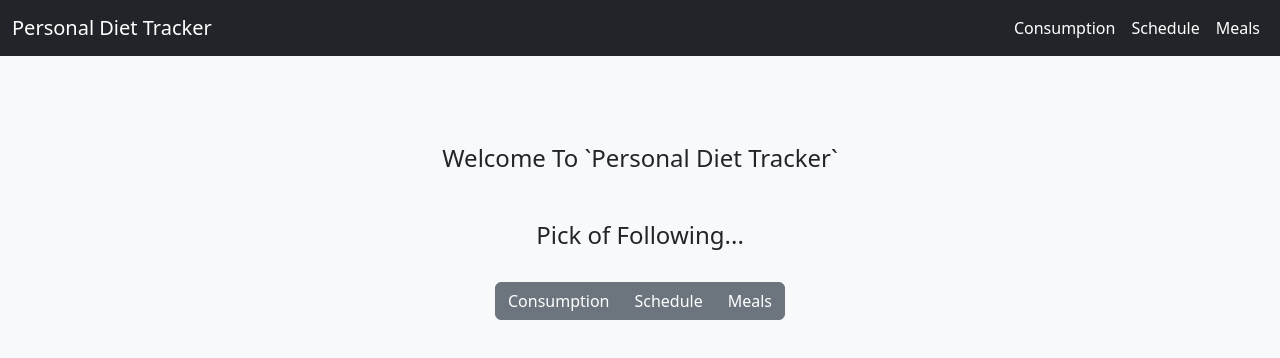
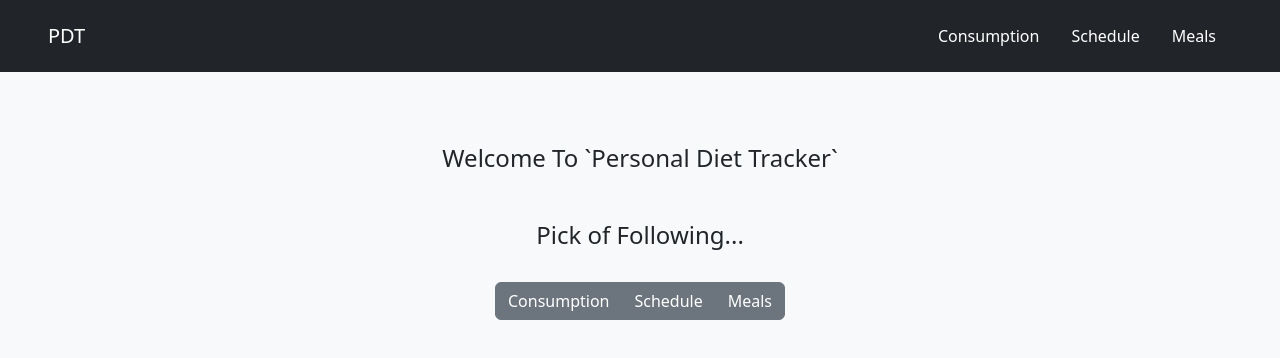
Before and after one commit to makkahwi/heal-tracker, a React (Create React App) app: page / in a window 1280 px wide. Shown: the top 358 px of the page. Built offline with nearby package versions, Linux system fonts and the light colour scheme.

Commit message:
Update File Name

```diff
--- a/src/App.tsx
+++ b/src/App.tsx
@@ -5,7 +5,7 @@ import Consumption from "./Views/Consumption";
 import Meals from "./Views/Meals";
 import Schedule from "./Views/Schedule";
 import Welcome from "./Views/Welcome";
-import Navbar from "./Components/Layout/App";
+import Navbar from "./Components/Layout/Navbar";
 
 export const routes = [
   {
--- a/src/Components/Layout/App.tsx
+++ b/src/Components/Layout/Navbar.tsx
@@ -1,22 +1,23 @@
-import { useNavigate } from "react-router-dom";
+import { useLocation, useNavigate } from "react-router-dom";
 import { routes } from "../../App";
 
 const Navbar = () => {
   const navigate = useNavigate();
+  const location = useLocation();
 
   return (
     <nav className="navbar navbar-expand-lg navbar-dark bg-dark position-fixed fixed-top w-100 m-0">
-      <div className="container-fluid">
+      <div className="container-fluid px-5 py-2">
         <span
           className="navbar-brand"
           role="button"
           onClick={() => navigate("/")}
         >
-          Personal Diet Tracker
+          PDT
         </span>
 
         <div>
-          <ul className="navbar-nav me-auto mb-2 mb-lg-0">
+          <ul className="nav me-auto mb-2 mb-lg-0">
             {routes.map(({ name, path }, x) => (
               <li
                 className="nav-item"
@@ -24,7 +25,16 @@ const Navbar = () => {
                 onClick={() => navigate(path)}
                 key={x}
               >
-                <span className="nav-link active">{name}</span>
+                <span
+                  className={
+                    "nav-link text-decoration-none" +
+                    (location.pathname === "/" + path
+                      ? " text-secondary"
+                      : " text-white")
+                  }
+                >
+                  {name}
+                </span>
               </li>
             ))}
           </ul>
```
